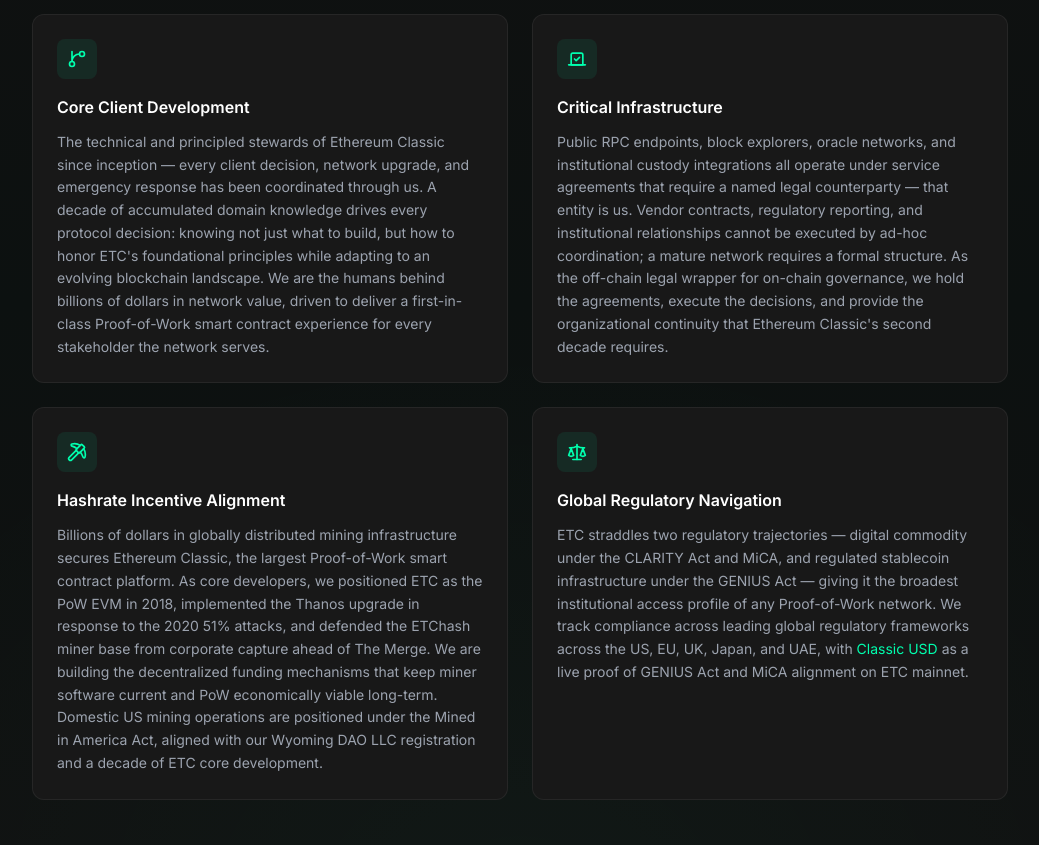
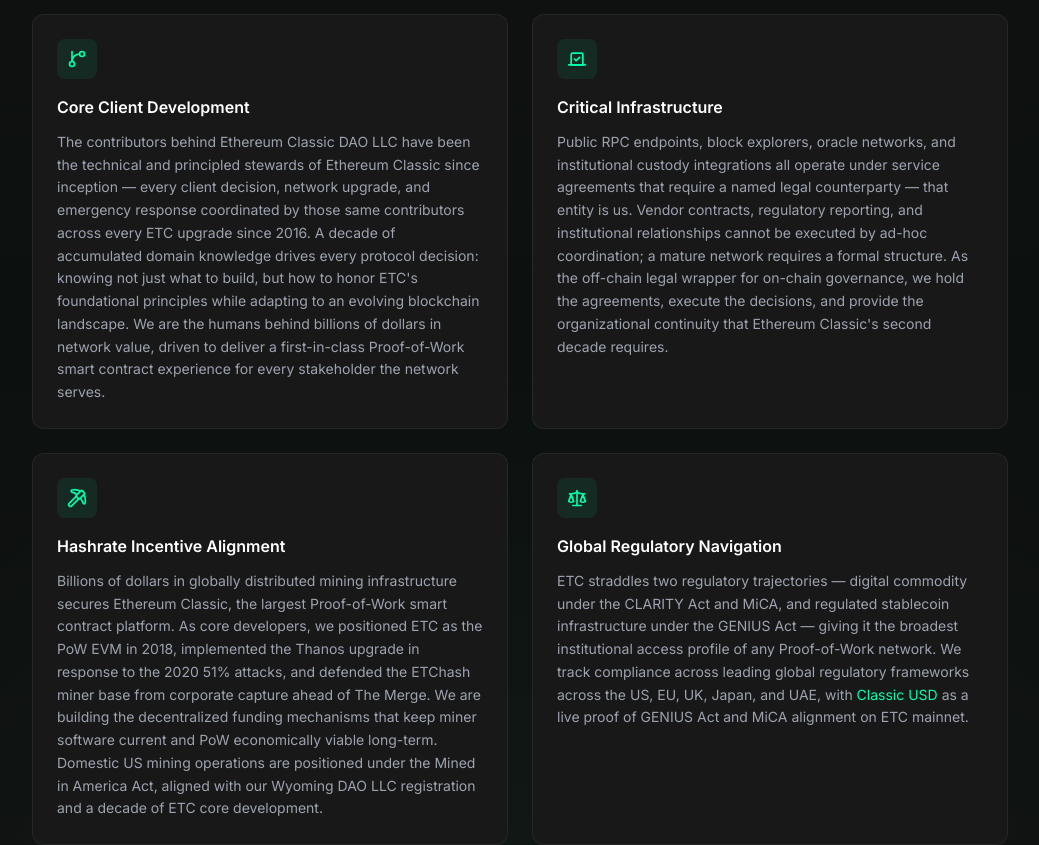
Before and after one commit to EthereumClassicDAO/ethereumclassicdao-org, a Next.js app: page / in a window 1280 px wide. Shown: the part 3320-4165 px from the top of the page, without its empty margins (120-1159 px from the left). Built offline with nearby package versions, Linux system fonts and the light colour scheme; no server answers.

Commit message:
Credit contributors not the May 2025 entity for historical ETC upgrades
Co-Authored-By: Claude Sonnet 4.6 <noreply@anthropic.com>

```diff
--- a/components/home/HowWeHelpSection.tsx
+++ b/components/home/HowWeHelpSection.tsx
@@ -9,7 +9,7 @@ export function HowWeHelpSection() {
     {
       icon: GitBranch,
       title: "Core Client Development",
-      description: "The technical and principled stewards of Ethereum Classic since inception — every client decision, network upgrade, and emergency response has been coordinated through us. A decade of accumulated domain knowledge drives every protocol decision: knowing not just what to build, but how to honor ETC's foundational principles while adapting to an evolving blockchain landscape. We are the humans behind billions of dollars in network value, driven to deliver a first-in-class Proof-of-Work smart contract experience for every stakeholder the network serves.",
+      description: "The contributors behind Ethereum Classic DAO LLC have been the technical and principled stewards of Ethereum Classic since inception — every client decision, network upgrade, and emergency response coordinated by those same contributors across every ETC upgrade since 2016. A decade of accumulated domain knowledge drives every protocol decision: knowing not just what to build, but how to honor ETC's foundational principles while adapting to an evolving blockchain landscape. We are the humans behind billions of dollars in network value, driven to deliver a first-in-class Proof-of-Work smart contract experience for every stakeholder the network serves.",
     },
     {
       icon: Vote,
--- a/components/home/WhatWeDoSection.tsx
+++ b/components/home/WhatWeDoSection.tsx
@@ -9,7 +9,7 @@ export function WhatWeDoSection() {
     {
       question: "Core Client Development",
       answer:
-        "The technical and principled stewards of Ethereum Classic since inception, we maintain and coordinate the client software that runs the network. Every client decision, network upgrade, and emergency response has been coordinated through us — a decade of accumulated domain knowledge that drives every protocol decision. We maintain EVM protocol parity with Ethereum so that every Solidity contract, development tool, and institutional integration built for the EVM works on Ethereum Classic without modification. Multiple independent implementations ensure no single point of failure in the protocol stack. We are driven to deliver a first-in-class Proof-of-Work smart contract experience for every stakeholder the network serves.",
+        "The contributors behind Ethereum Classic DAO LLC have been the technical and principled stewards of Ethereum Classic since inception — every client decision, network upgrade, and emergency response coordinated by those same contributors across every ETC upgrade since 2016. A decade of accumulated domain knowledge drives every protocol decision. We maintain EVM protocol parity with Ethereum so that every Solidity contract, development tool, and institutional integration built for the EVM works on Ethereum Classic without modification. Multiple independent implementations ensure no single point of failure in the protocol stack. We are driven to deliver a first-in-class Proof-of-Work smart contract experience for every stakeholder the network serves.",
     },
     {
       question: "Critical Infrastructure",
```
